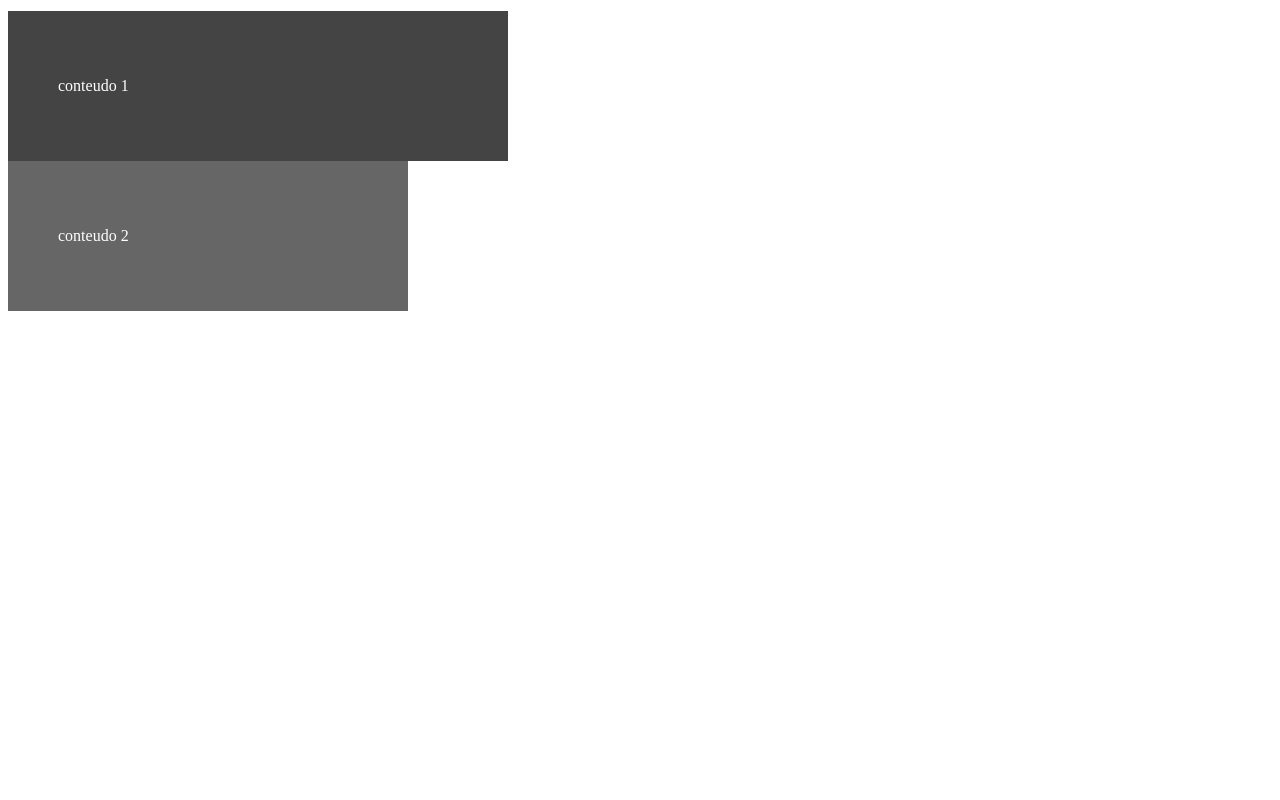
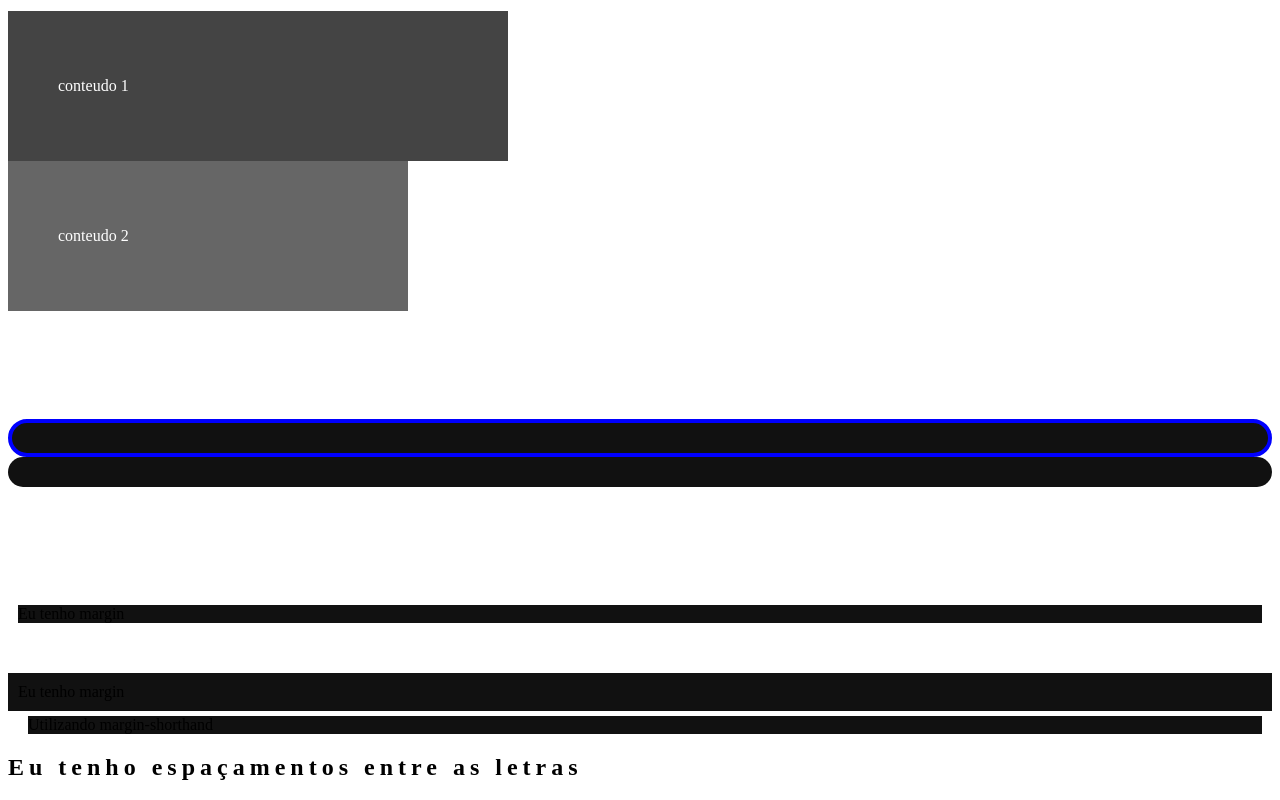
Before and after one commit to ed-deev/CursoWeb, a plain HTML site: page 1.3_CSS/index0.html in a window 1280 px wide. Shown: the part 923-1723 px from the top of the page. Before the commit the page ends 1242 px from the top, so only its background shows below. Drawn offline with Linux system fonts and the light colour scheme.

Commit message:
Atualização

```diff
--- a/1.3_CSS/index0.html
+++ b/1.3_CSS/index0.html
@@ -1,11 +1,13 @@
 <!DOCTYPE html>
 <html lang="en">
+
 <head>
    <meta charset="UTF-8">
    <meta name="viewport" content="width=device-width, initial-scale=1.0">
    <link rel="stylesheet" href="./style0.css">
    <title>BOX MODEL</title>
 </head>
+
 <body>
    <!-- ALTURA E LARGURA -->
    <h2>ALTURA E LARGURA</h2>
@@ -43,5 +45,33 @@
    <div class="border-box">
       <p>conteudo 2</p>
    </div>
+
+   <br>
+   <br>
+   <br>
+   <br>
+   <br>
+   <br>
+
+   <!--ARREDONDAMENTO DE BORDA-->
+   <div class="rounded-p"></div>
+   <div class="rounded-p-2"></div>
+
+   <br>
+   <br>
+   <br>
+   <br>
+   <br>
+   <br>
+
+   <!--MARGIN-->
+   <div class="margin">Eu tenho margin</div>
+   <div class="margin-top">Eu tenho margin</div>
+   <div class="margin-shorthand">Utilizando margin-shorthand</div>
+
+   <!--Espaçamentos de letras-->
+   <h2 class="spacing">Eu tenho espaçamentos entre as letras</h2>
+
 </body>
+
 </html>
--- a/1.3_CSS/style0.css
+++ b/1.3_CSS/style0.css
@@ -20,7 +20,6 @@
 }
 
 /*Padding - width*/
-
 .without-border-box{
     background-color: #444;
     color: #fff;
@@ -34,3 +33,35 @@
     padding: 50px;
     box-sizing: border-box;
 }
+/*arrendondamento borda */
+.rounded-p{
+    border: 4px solid blue;
+    background-color: #111;
+    color: blue;
+    padding: 15px;
+    border-radius: 20px;
+}
+.rounded-p-2{
+    background-color: #111;
+    color: blue;
+    padding: 15px;
+    border-radius: 20px;
+}
+/*MARGIN*/
+
+.margin{
+    margin: 10px;
+    background-color: #111;
+}
+.margin-top{
+    margin-top: 50px;
+    background-color: #111;
+    padding: 10px;
+}
+.margin-shorthand{
+    background-color: #111;
+    margin: 5px 10px 15px 20px;
+}
+.spacing{
+    letter-spacing: 5px;
+}
```
Also changed, not shown: 1.4_CSS/index.html (added, +66 -0 lines), 1.4_CSS/style.css (added, +30 -0 lines), 1_CSS/css.txt. Lines whose indentation alone changed are shown as unchanged.
